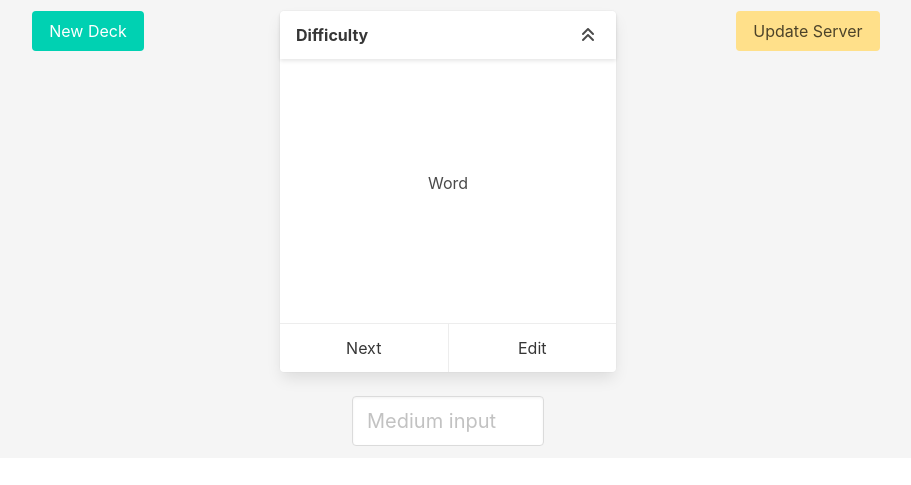
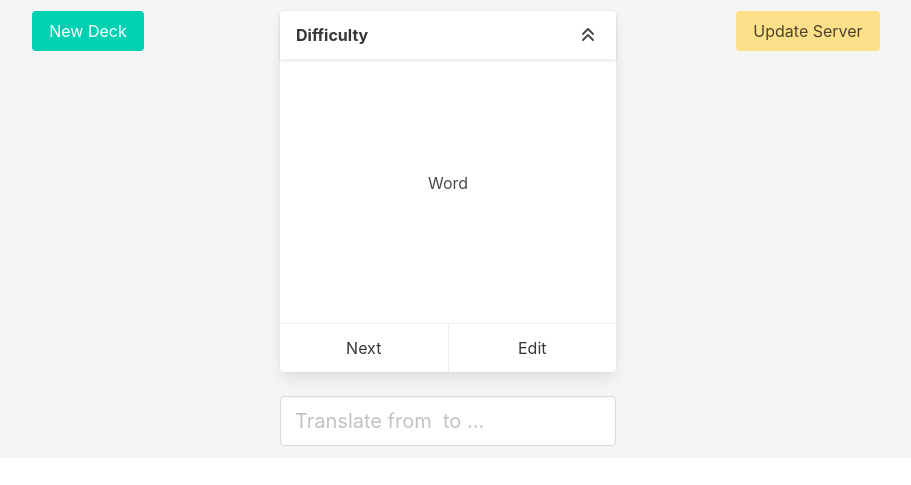
Before and after one commit to Matt-Farncomb/Language-Flashcards, a FastAPI app: template client/templates/base.html in a window 1280 px wide. Shown: the part 141-626 px from the top of the page, without its empty margins (192-1103 px from the left). Run offline with FastAPI, Linux system fonts and the light colour scheme; the template is opened without the code that fills it, so the values that code supplies are empty; some libraries are stand-ins or nearby versions.

Commit message:
Further re-implement UI

```diff
--- a/client/static/js/deck.js
+++ b/client/static/js/deck.js
@@ -139,6 +139,7 @@ class Deck {
                 const translation_list = card.translations.map((translation) => {
                     return new Word(translation.__data__.id, translation.__data__.word, translation.__data__.language);
                 })
+                console.log(translation_list);
                 return new Card(card.id, card.source_word, translation_list);
             });
 
--- a/client/static/js/server.js
+++ b/client/static/js/server.js
@@ -78,7 +78,6 @@ class Server {
     }
 
     refresh() {
-        console.log();
         const url = `${this.#serverURL}refresh/`
 
         const data = {
--- a/client/static/js/ui.js
+++ b/client/static/js/ui.js
@@ -29,7 +29,7 @@ class UI {
         this.#whenClicked("#new-card", () => this.#drawCard());
         this.#whenClicked("#logout", () => this.logout());
         this.#whenClicked("#submit-result", () => this.#server.submitResult(this.#deck));
-        this.#whenClicked("#refresh-button", () => this.#server.refresh());
+        this.#whenClicked("#update-server", () => this.#server.refresh());
         this.#whenClicked("#submit", () => this.#checkAnswer());
 
         // document.querySelector("form").addEventListener('submit', (e) => {
--- a/client/templates/base.html
+++ b/client/templates/base.html
@@ -71,7 +71,7 @@
                                     </div>
                                 </div>
                                 <footer class="card-footer">
-                                    <a href="#" class="card-footer-item has-text-dark">Next</a>
+                                    <a href="#" id="new-card" class="card-footer-item has-text-dark">Next</a>
                                     <a href="#" class="card-footer-item has-text-dark">Edit</a>
                                 </footer>
                             </div>
@@ -105,19 +105,19 @@
                     </div>
                 </div>
                 <div class="column">
-                    <button class="button is-warning">Update Server</button>
+                    <button id="update-server" class="button is-warning">Update Server</button>
                 </div>
 
             </div>
             <div class="columns has-background-light">
                 <div class="column"></div>
+
+
+                <div class="column">
+                    <input class="input is-medium" type="text" placeholder="Translate from {{  lang[0] }} to {{  lang[1] }}...">
+                </div>
                 <div class="column"></div>
 
-                <div class="column">
-                    <input class="input is-medium" type="text" placeholder="Medium input">
-                </div>
-                <div class="column"></div>
-                <div class="column"></div>
             </div>
         </section>
     </div>
```
